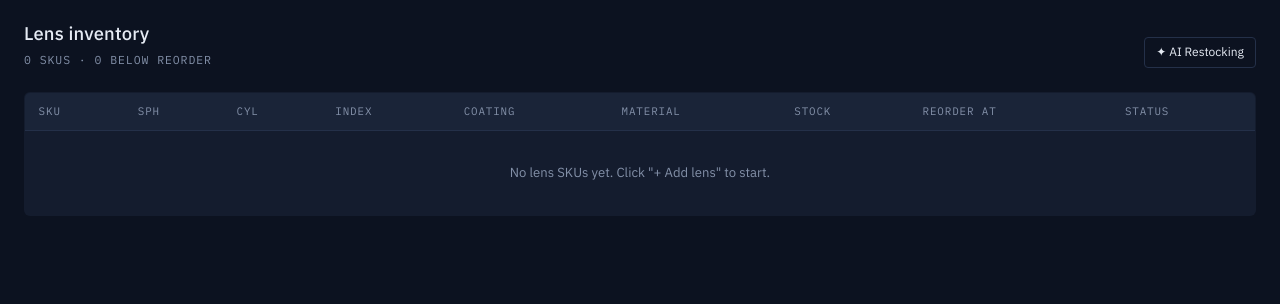
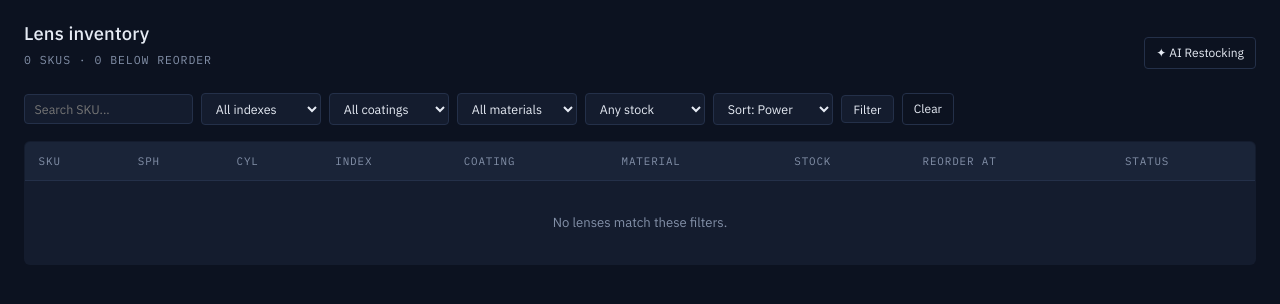
Before and after one commit to Unfairspecialist21/eyewear-oms, a Flask app: page /inventory in a window 1280 px wide. Shown: the part 47-351 px from the top of the page. Run offline with Flask 3, Linux system fonts and the light colour scheme; the visitor is signed in with stand-in values (Sample User, id 1); data that the repository does not hold is empty.

Commit message:
favicon, inventory filters, sourcing manual stage

```diff
--- a/app.py
+++ b/app.py
@@ -28,7 +28,7 @@ STAGES = ['placed', 'verified', 'sourcing', 'cutting', 'coating', 'qc1', 'fittin
 STAGE_ROLES = {
     'placed':    'system',
     'verified':  'system',
-    'sourcing':  'system',
+    'sourcing':  'ops',     # warehouse confirms lens pulled (Path A) or supplier arrival (Path B)
     'cutting':   'lab',
     'coating':   'lab',
     'qc1':       'qc',
@@ -310,17 +310,13 @@ def new_order():
         log_transition(order, None, 'placed')
         log_transition(order, 'placed', 'verified', notes='Auto-verified by system')
 
-        # Auto-decide sourcing path
+        # Both paths land in 'sourcing' — warehouse confirms next step
+        order.current_stage = 'sourcing'
         if path == 'A':
-            order.current_stage = 'sourcing'
-            log_transition(order, 'verified', 'sourcing', notes=f'In-stock lens matched: SKU {matched.sku}')
+            log_transition(order, 'verified', 'sourcing', notes=f'In-stock lens matched: SKU {matched.sku}. Awaiting warehouse confirmation.')
             matched.stock_qty -= 1
-            # In-stock → can move to cutting immediately
-            order.current_stage = 'cutting'
-            log_transition(order, 'sourcing', 'cutting', notes='In-stock lens available')
         else:
-            order.current_stage = 'sourcing'
-            log_transition(order, 'verified', 'sourcing', notes='Out of stock — ordering from China')
+            log_transition(order, 'verified', 'sourcing', notes='Out of stock — supplier order required.')
 
         db.session.commit()
         flash(f'Order {order.order_number} placed! Path {path}, promised by {order.promised_at.strftime("%d %b")}.', 'success')
@@ -383,9 +379,42 @@ def advance_stage(order_id):
 @app.route('/inventory')
 @login_required
 def inventory():
-    lenses = Lens.query.order_by(Lens.power_sph, Lens.index).all()
+    q          = request.args.get('q', '').strip().lower()
+    f_index    = request.args.get('index', '')
+    f_coating  = request.args.get('coating', '')
+    f_material = request.args.get('material', '')
+    f_status   = request.args.get('status', '')
+    sort       = request.args.get('sort', 'power')
+
+    query = Lens.query
+    if f_index:    query = query.filter(Lens.index == float(f_index))
+    if f_coating:  query = query.filter(Lens.coating == f_coating)
+    if f_material: query = query.filter(Lens.material == f_material)
+
+    lenses = query.all()
+
+    if q:
+        lenses = [l for l in lenses if q in l.sku.lower()]
+    if f_status == 'out':
+        lenses = [l for l in lenses if l.stock_qty == 0]
+    elif f_status == 'low':
+        lenses = [l for l in lenses if 0 < l.stock_qty <= l.reorder_at]
+    elif f_status == 'ok':
+        lenses = [l for l in lenses if l.stock_qty > l.reorder_at]
+
+    if sort == 'stock_asc':
+        lenses = sorted(lenses, key=lambda l: l.stock_qty)
+    elif sort == 'stock_desc':
+        lenses = sorted(lenses, key=lambda l: -l.stock_qty)
+    else:
+        lenses = sorted(lenses, key=lambda l: (l.power_sph, l.index))
+
     low_stock = [l for l in lenses if l.stock_qty <= l.reorder_at]
-    return render_template('inventory.html', lenses=lenses, low_stock=low_stock)
+    return render_template('inventory.html',
+        lenses=lenses, low_stock=low_stock,
+        q=q, f_index=f_index, f_coating=f_coating, f_material=f_material,
+        f_status=f_status, sort=sort
+    )
 
 @app.route('/inventory/new', methods=['POST'])
 @login_required
--- a/templates/base.html
+++ b/templates/base.html
@@ -4,6 +4,7 @@
 <meta charset="UTF-8"/>
 <meta name="viewport" content="width=device-width,initial-scale=1.0"/>
 <title>Lumio{% block title %}{% endblock %}</title>
+<link rel="icon" type="image/svg+xml" href="/static/favicon.svg"/>
 <link rel="preconnect" href="https://fonts.googleapis.com"/>
 <link href="https://fonts.googleapis.com/css2?family=IBM+Plex+Mono:wght@400;500&family=IBM+Plex+Sans:wght@400;500;600&display=swap" rel="stylesheet"/>
 <style>
--- a/templates/inventory.html
+++ b/templates/inventory.html
@@ -1,10 +1,16 @@
 {% extends "base.html" %}
 {% block title %} — Inventory{% endblock %}
+{% block head %}
+<style>
+  .filter-bar{display:flex;gap:0.5rem;margin-bottom:1rem;flex-wrap:wrap;align-items:center}
+  .filter-bar select,.filter-bar input{padding:0.4rem 0.6rem;font-size:0.78rem;width:auto;min-width:120px}
+</style>
+{% endblock %}
 {% block content %}
 <div class="page-header">
   <div>
     <div class="page-title">Lens inventory</div>
-    <div class="page-meta" style="margin-top:0.2rem">{{ lenses|length }} SKUs · {{ low_stock|length }} below reorder</div>
+    <div class="page-meta">{{ lenses|length }} SKUs · {{ low_stock|length }} below reorder</div>
   </div>
   <div style="display:flex;gap:0.5rem">
     <a href="{{ url_for('restocking_ui') }}" class="btn btn-ghost btn-sm">✦ AI Restocking</a>
@@ -14,8 +20,43 @@
   </div>
 </div>
 
-<div id="add-form" style="display:none" class="card">
-  <div style="font-family:var(--mono);font-size:0.72rem;text-transform:uppercase;letter-spacing:0.08em;color:var(--text-dim);margin-bottom:1rem">Add lens SKU</div>
+<form method="GET" class="filter-bar">
+  <input type="text" name="q" placeholder="Search SKU..." value="{{ q }}"/>
+  <select name="index">
+    <option value="">All indexes</option>
+    {% for i in ['1.50','1.56','1.60','1.67','1.74'] %}
+    <option value="{{ i }}" {% if f_index == i %}selected{% endif %}>{{ i }}</option>
+    {% endfor %}
+  </select>
+  <select name="coating">
+    <option value="">All coatings</option>
+    {% for c in ['none','AR','blue-cut','photochromic'] %}
+    <option value="{{ c }}" {% if f_coating == c %}selected{% endif %}>{{ c }}</option>
+    {% endfor %}
+  </select>
+  <select name="material">
+    <option value="">All materials</option>
+    {% for m in ['CR-39','poly','trivex','high-index'] %}
+    <option value="{{ m }}" {% if f_material == m %}selected{% endif %}>{{ m }}</option>
+    {% endfor %}
+  </select>
+  <select name="status">
+    <option value="">Any stock</option>
+    <option value="out" {% if f_status == 'out' %}selected{% endif %}>Out of stock</option>
+    <option value="low" {% if f_status == 'low' %}selected{% endif %}>Low</option>
+    <option value="ok" {% if f_status == 'ok' %}selected{% endif %}>OK</option>
+  </select>
+  <select name="sort">
+    <option value="power" {% if sort == 'power' %}selected{% endif %}>Sort: Power</option>
+    <option value="stock_asc" {% if sort == 'stock_asc' %}selected{% endif %}>Sort: Stock ↑</option>
+    <option value="stock_desc" {% if sort == 'stock_desc' %}selected{% endif %}>Sort: Stock ↓</option>
+  </select>
+  <button class="btn btn-sm">Filter</button>
+  <a href="{{ url_for('inventory') }}" class="btn btn-ghost btn-sm">Clear</a>
+</form>
+
+<div id="add-form" style="display:none" class="card" style="margin-bottom:1rem">
+  <div class="section-title">Add lens SKU</div>
   <form method="POST" action="{{ url_for('new_lens') }}">
     <div style="display:grid;grid-template-columns:repeat(6,1fr);gap:0.5rem">
       <div class="form-group"><label>SPH</label><input type="number" step="0.25" name="power_sph" required/></div>
@@ -29,14 +70,14 @@
   </form>
 </div>
 
-<table style="margin-top:1rem">
+<table>
   <thead><tr>
     <th>SKU</th><th>SPH</th><th>CYL</th><th>Index</th><th>Coating</th><th>Material</th>
     <th>Stock</th><th>Reorder at</th><th>Status</th>
   </tr></thead>
   <tbody>
   {% for lens in lenses %}
-  <tr {% if lens.stock_qty <= lens.reorder_at %}style="background:#3a0c0c30"{% endif %}>
+  <tr>
     <td class="mono dim">{{ lens.sku }}</td>
     <td class="mono">{{ '%+.2f'|format(lens.power_sph) }}</td>
     <td class="mono">{{ lens.power_cyl }}</td>
@@ -46,17 +87,13 @@
     <td class="mono" style="font-weight:500">{{ lens.stock_qty }}</td>
     <td class="mono dim">{{ lens.reorder_at }}</td>
     <td>
-      {% if lens.stock_qty == 0 %}
-        <span class="badge badge-risk-high">OUT</span>
-      {% elif lens.stock_qty <= lens.reorder_at %}
-        <span class="badge badge-risk-med">LOW</span>
-      {% else %}
-        <span class="badge badge-risk-low">OK</span>
-      {% endif %}
+      {% if lens.stock_qty == 0 %}<span class="badge b-risk-high">OUT</span>
+      {% elif lens.stock_qty <= lens.reorder_at %}<span class="badge b-risk-med">LOW</span>
+      {% else %}<span class="badge b-risk-low">OK</span>{% endif %}
     </td>
   </tr>
   {% else %}
-  <tr><td colspan="9" style="text-align:center;padding:2rem;color:var(--text-dim)">No lens SKUs yet. Click "+ Add lens" to start.</td></tr>
+  <tr><td colspan="9" style="text-align:center;padding:2rem;color:var(--text-dim)">No lenses match these filters.</td></tr>
   {% endfor %}
   </tbody>
 </table>
```
Also changed, not shown: static/favicon (1).svg (added).
